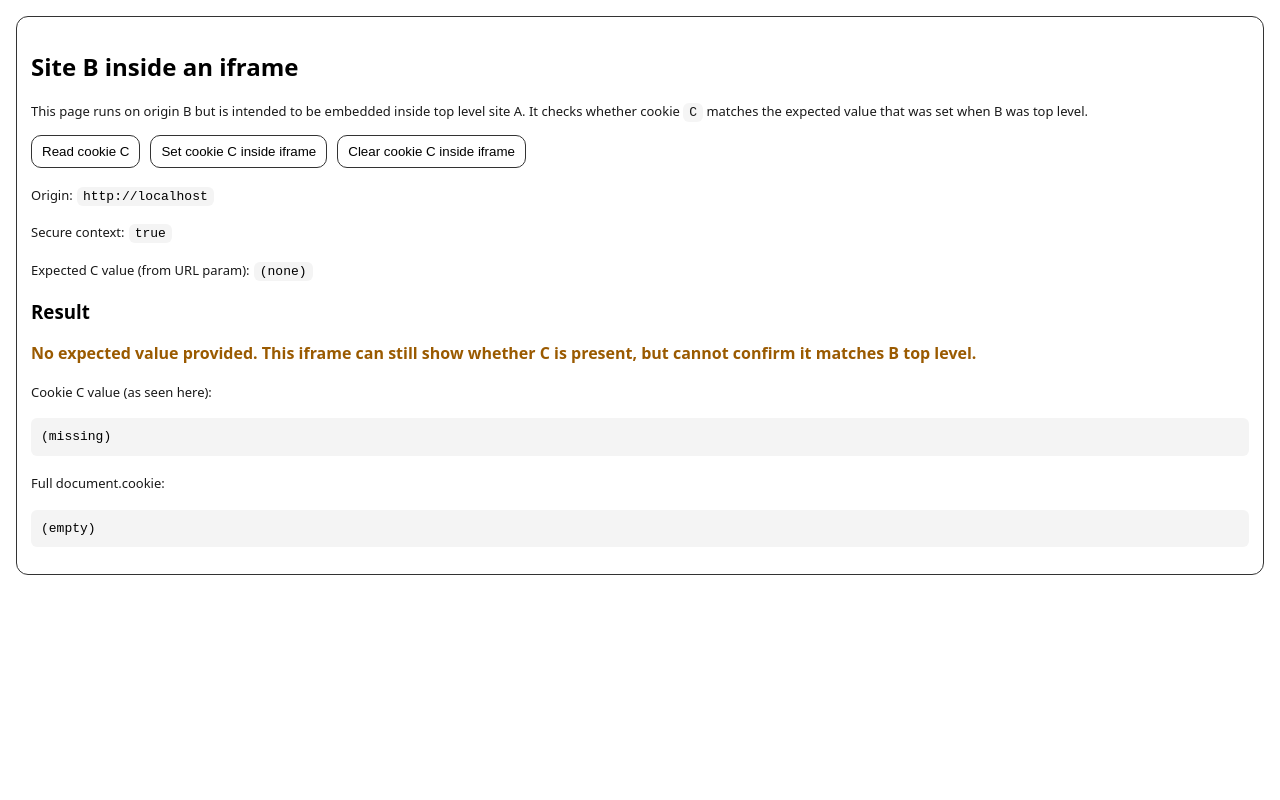
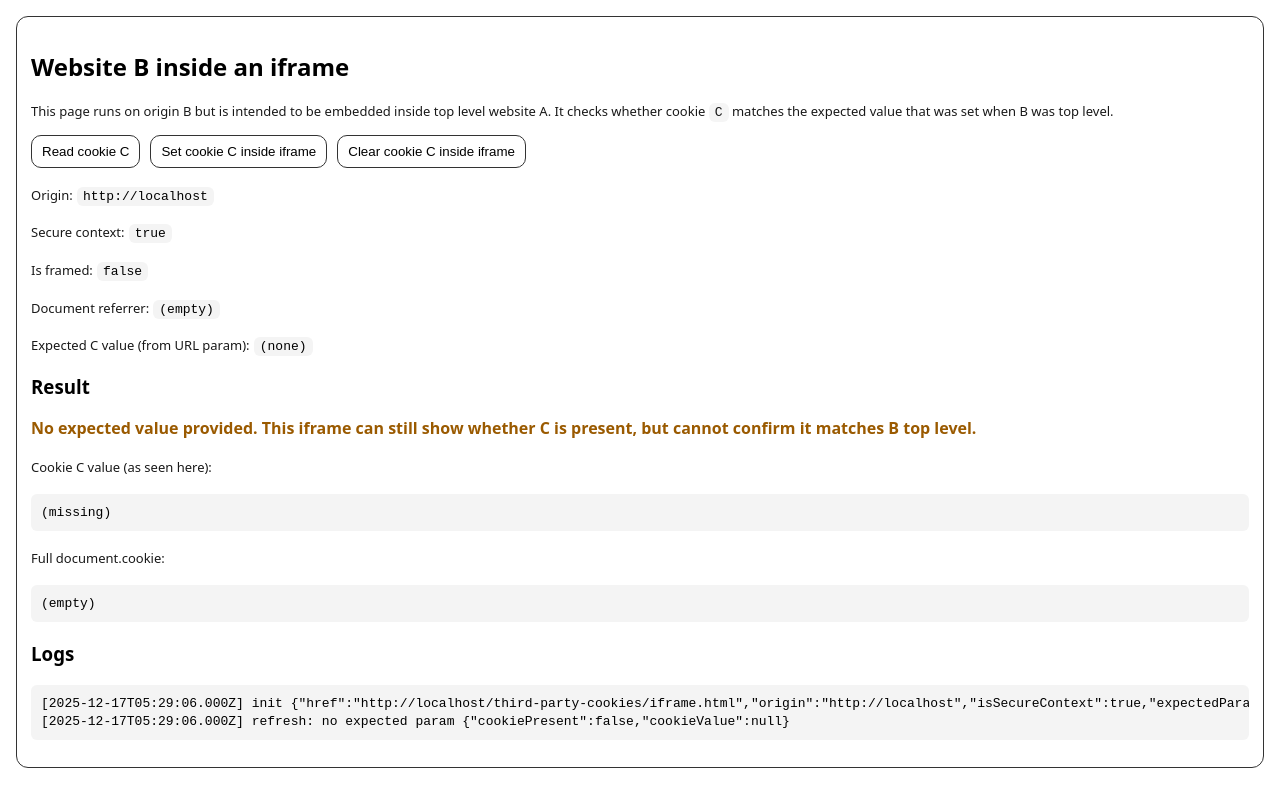
Before and after one commit to ShivanKaul/test-website-b, a plain HTML site: page third-party-cookies/iframe.html in a window 1280 px wide. Drawn offline with Linux system fonts and the light colour scheme.

Commit message:
3rd party cookie test

```diff
--- a/third-party-cookies/iframe.html
+++ b/third-party-cookies/iframe.html
@@ -3,7 +3,7 @@
 <head>
   <meta charset="utf-8" />
   <meta name="viewport" content="width=device-width, initial-scale=1" />
-  <title>Cookie Access Test Site B Iframe</title>
+  <title>Third party cookies test website B iframe</title>
   <style>
     body { font-family: system-ui, -apple-system, Segoe UI, Roboto, sans-serif; margin: 16px; line-height: 1.35; }
     .card { border: 1px solid #333; border-radius: 12px; padding: 14px; }
@@ -16,13 +16,14 @@
     .bad { color: #b00020; font-weight: 700; }
     input { padding: 8px 10px; border-radius: 10px; border: 1px solid #333; width: min(520px, 100%); }
     .small { font-size: 13px; opacity: 0.9; }
+    .log { max-height: 220px; }
   </style>
 </head>
 <body>
   <div class="card">
-    <h2>Site B inside an iframe</h2>
+    <h2>Website B inside an iframe</h2>
     <p class="small">
-      This page runs on origin B but is intended to be embedded inside top level site A.
+      This page runs on origin B but is intended to be embedded inside top level website A.
       It checks whether cookie <code>C</code> matches the expected value that was set when B was top level.
     </p>
 
@@ -34,6 +35,8 @@
 
     <p><span class="small">Origin:</span> <code id="origin"></code></p>
     <p><span class="small">Secure context:</span> <code id="secure"></code></p>
+    <p><span class="small">Is framed:</span> <code id="framed"></code></p>
+    <p><span class="small">Document referrer:</span> <code id="referrer"></code></p>
     <p><span class="small">Expected C value (from URL param):</span> <code id="expected">(none)</code></p>
 
     <h3>Result</h3>
@@ -44,10 +47,31 @@
 
     <p><span class="small">Full document.cookie:</span></p>
     <pre id="all">(not read yet)</pre>
+
+    <h3>Logs</h3>
+    <pre id="log" class="log">(logs will appear here)</pre>
   </div>
 
 <script>
   const COOKIE_NAME = "C";
+  const LOG_LIMIT = 200;
+
+  const logLines = [];
+  function log(msg, data) {
+    const ts = new Date().toISOString();
+    const extra = data === undefined ? "" : " " + safeJson(data);
+    const line = `[${ts}] ${msg}${extra}`;
+    logLines.push(line);
+    if (logLines.length > LOG_LIMIT) logLines.shift();
+
+    console.log(line);
+    const el = document.getElementById("log");
+    if (el) el.textContent = logLines.join("\n");
+  }
+
+  function safeJson(x) {
+    try { return JSON.stringify(x); } catch { return String(x); }
+  }
 
   function qs(name) {
     const u = new URL(location.href);
@@ -55,7 +79,10 @@
   }
 
   function parseCookieValue(name) {
-    const parts = document.cookie ? document.cookie.split("; ") : [];
+    const raw = document.cookie || "";
+    if (!raw) return null;
+
+    const parts = raw.split("; ");
     for (const p of parts) {
       const eq = p.indexOf("=");
       const k = eq >= 0 ? p.slice(0, eq) : p;
@@ -66,38 +93,52 @@
   }
 
   function refresh() {
+    const expected = qs("expected");
+    const framed = (() => {
+      try { return window.top !== window.self; } catch { return true; }
+    })();
+
     document.getElementById("origin").textContent = location.origin;
     document.getElementById("secure").textContent = String(window.isSecureContext);
-
-    const expected = qs("expected");
+    document.getElementById("framed").textContent = String(framed);
+    document.getElementById("referrer").textContent = document.referrer ? document.referrer : "(empty)";
     document.getElementById("expected").textContent = expected === null ? "(none)" : expected;
 
     const v = parseCookieValue(COOKIE_NAME);
-    document.getElementById("cval").textContent = v === null ? "(missing)" : decodeURIComponent(v);
+    const decoded = v === null ? null : decodeURIComponent(v);
+
+    document.getElementById("cval").textContent = decoded === null ? "(missing)" : decoded;
     document.getElementById("all").textContent = document.cookie || "(empty)";
 
     const verdict = document.getElementById("verdict");
     if (expected === null) {
       verdict.className = "warn";
-      verdict.textContent = "No expected value provided. This iframe can still show whether C is present, but cannot confirm it matches B top level.";
+      verdict.textContent =
+        "No expected value provided. This iframe can still show whether C is present, but cannot confirm it matches B top level.";
+      log("refresh: no expected param", { cookiePresent: v !== null, cookieValue: decoded });
       return;
     }
 
     if (v === null) {
       verdict.className = "bad";
-      verdict.textContent = "Cookie C is missing in the iframe. This indicates cookie access is blocked or partitioned for B inside A.";
+      verdict.textContent =
+        "Cookie C is missing in the iframe. This indicates cookie access is blocked or partitioned for B inside A.";
+      log("refresh: cookie missing", { expected });
       return;
     }
 
-    const actual = decodeURIComponent(v);
-    if (actual === expected) {
+    if (decoded === expected) {
       verdict.className = "ok";
-      verdict.textContent = "Cookie C matches the value set when B was top level. B inside A can read the same cookie.";
+      verdict.textContent =
+        "Cookie C matches the value set when B was top level. B inside A can read the same cookie.";
+      log("refresh: cookie matches expected", { expected });
       return;
     }
 
     verdict.className = "warn";
-    verdict.textContent = "Cookie C is present but does not match the top level value. This usually indicates partitioning, or that C was overwritten in this embedded context.";
+    verdict.textContent =
+      "Cookie C is present but does not match the top level value. This usually indicates partitioning, or that C was overwritten in this embedded context.";
+    log("refresh: cookie present but mismatch", { expected, actual: decoded });
   }
 
   function randomValue(prefix) {
@@ -106,17 +147,32 @@
     return `${prefix}.${t}.${r}`;
   }
 
-  document.getElementById("read").addEventListener("click", refresh);
+  document.getElementById("read").addEventListener("click", () => {
+    log("action: read clicked");
+    refresh();
+  });
 
   document.getElementById("set").addEventListener("click", () => {
     const value = randomValue("iframe");
+    log("action: set clicked", { setValue: value });
     document.cookie = `${COOKIE_NAME}=${encodeURIComponent(value)}; Max-Age=31536000; Path=/`;
     refresh();
   });
 
   document.getElementById("clear").addEventListener("click", () => {
+    log("action: clear clicked");
     document.cookie = `${COOKIE_NAME}=; Max-Age=0; Path=/`;
     refresh();
+  });
+
+  // Initial diagnostics.
+  log("init", {
+    href: location.href,
+    origin: location.origin,
+    isSecureContext: window.isSecureContext,
+    expectedParam: qs("expected"),
+    referrer: document.referrer || "",
+    cookieLen: (document.cookie || "").length
   });
 
   refresh();
```
